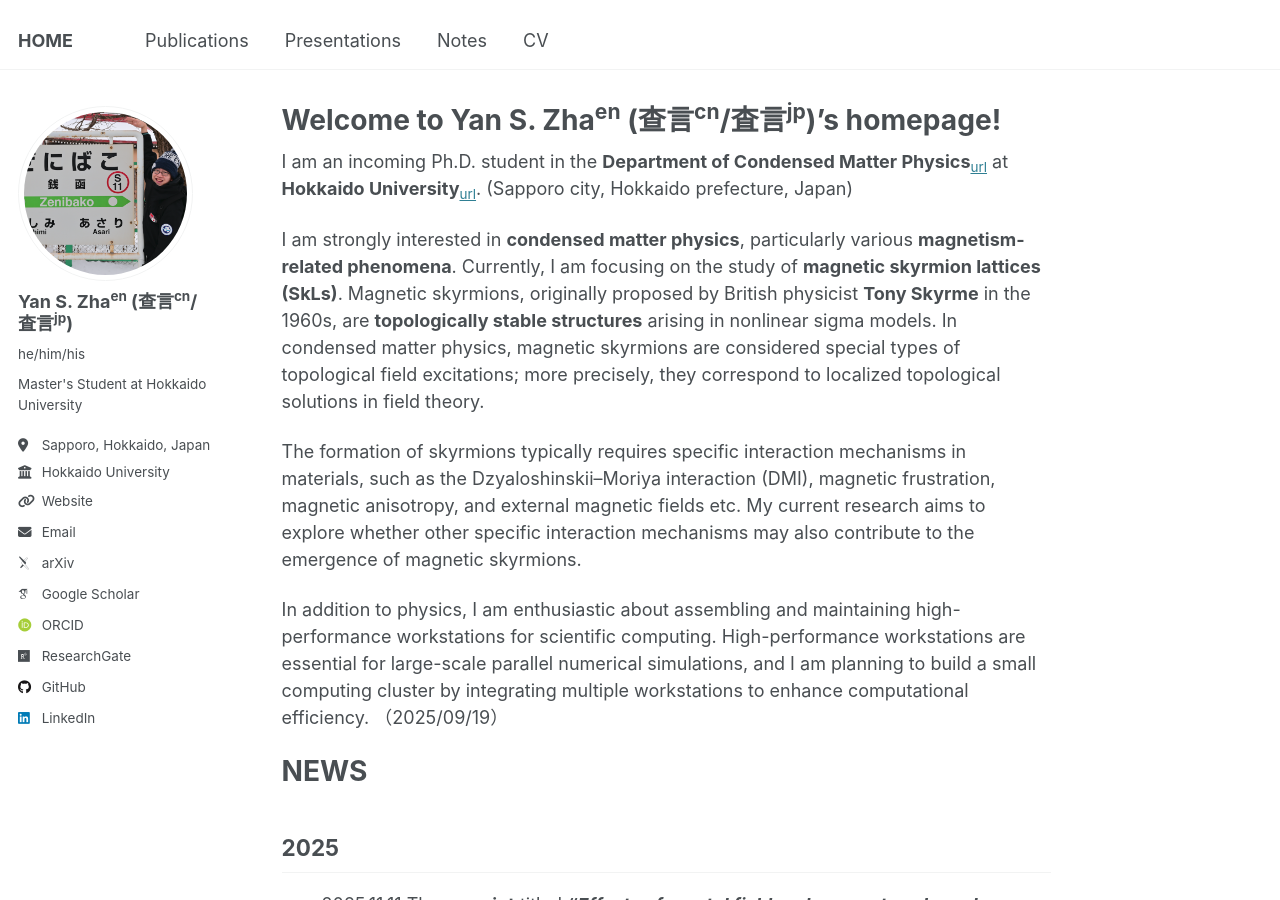
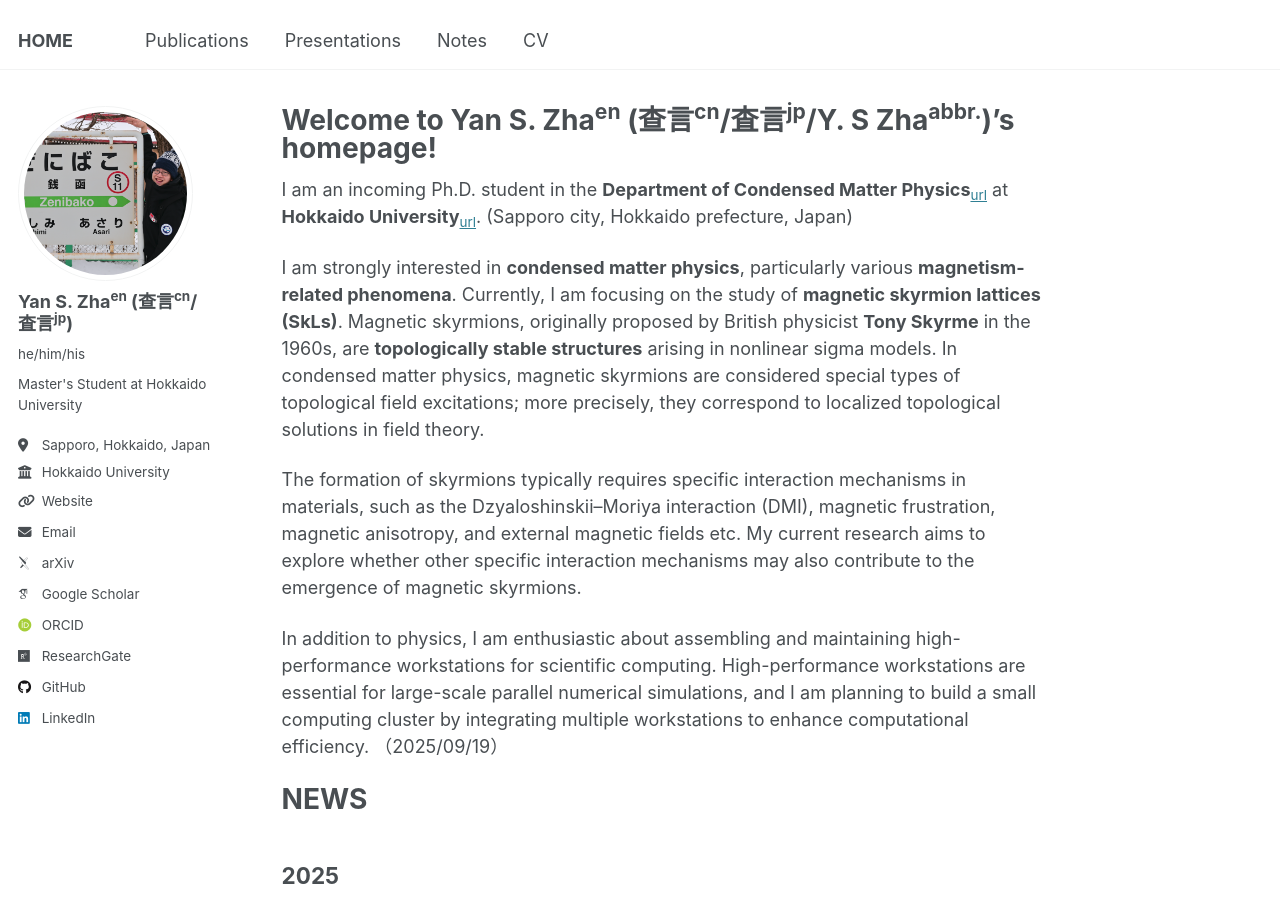
Before and after one commit to yzhacn/yzhacn.github.io, a Jekyll site: the page built from _pages/about.md, in a window 1280 px wide and 900 px high. Built offline with Jekyll 4.4.1, drawn with Linux system fonts in a browser that asks for light colours; some web fonts are replaced.

Commit message:
Update about.md

```diff
--- a/_pages/about.md
+++ b/_pages/about.md
@@ -1,6 +1,6 @@
 ---
 permalink: /
-title: "Welcome to Yan S. Zha<sup>en</sup> (查言<sup>cn</sup>/査言<sup>jp</sup>)'s homepage!"
+title: "Welcome to Yan S. Zha<sup>en</sup> (查言<sup>cn</sup>/査言<sup>jp</sup>/Y. S Zha<sup>abbr.</sup>)'s homepage!"
 author_profile: true
 redirect_from:
   - /about/
```
